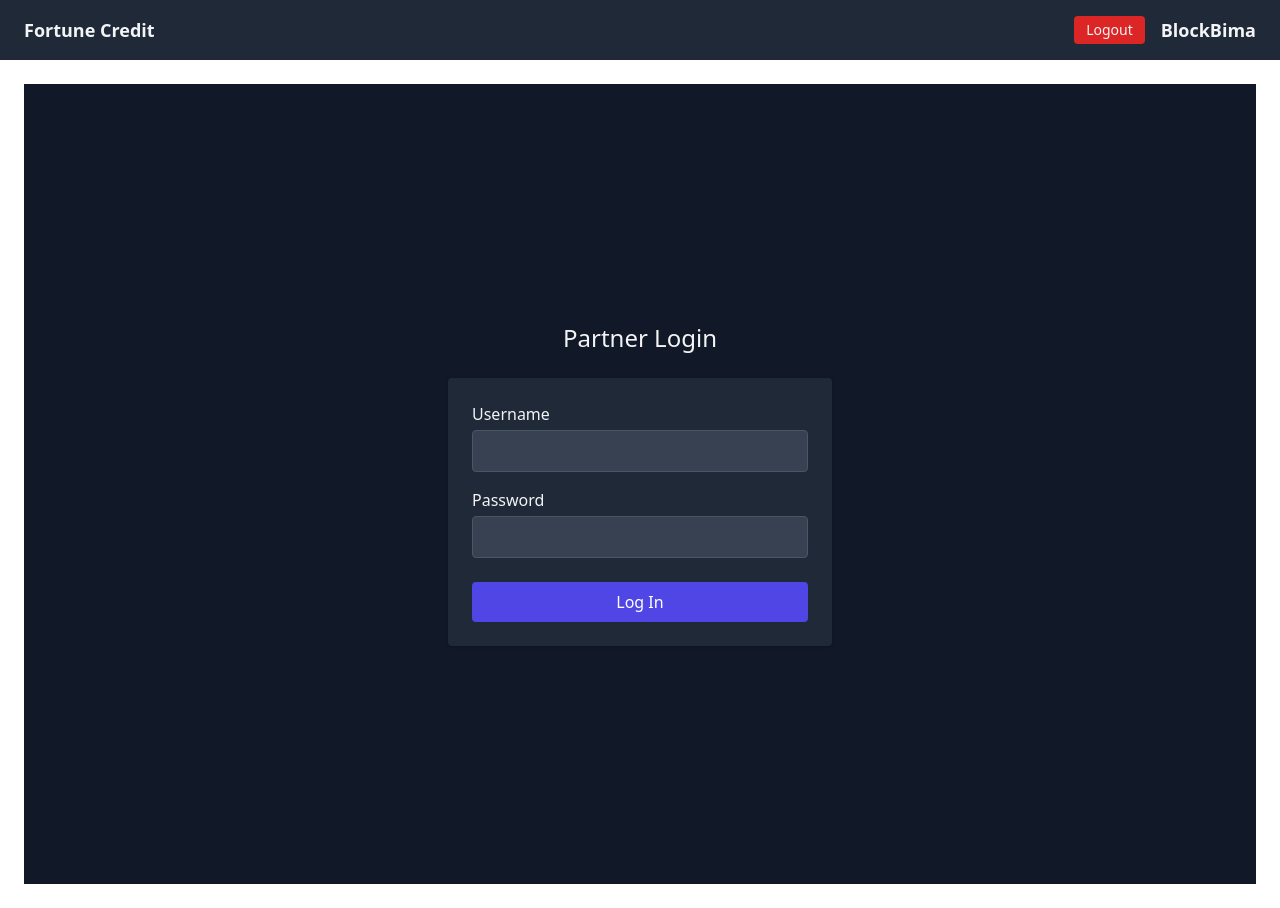
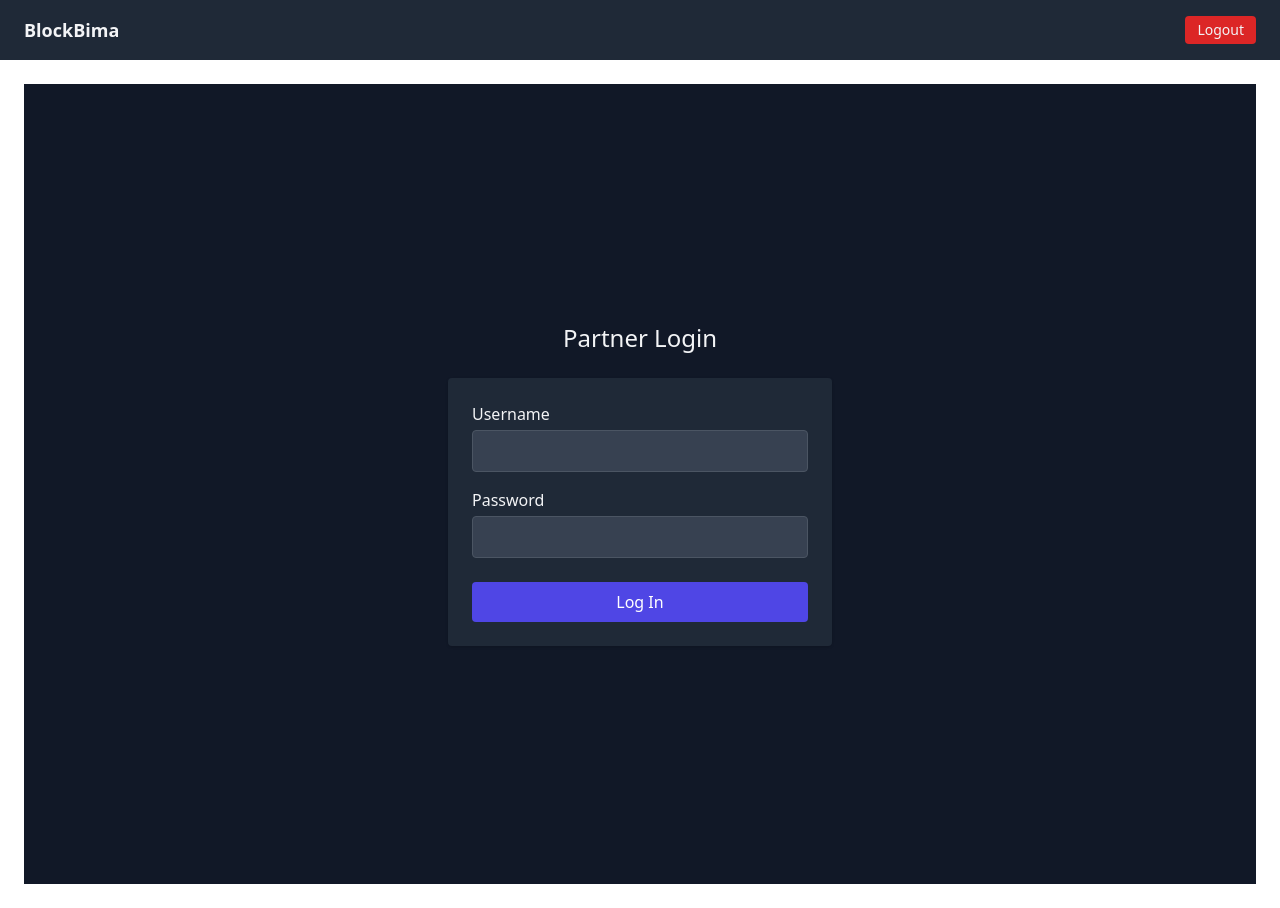
Before and after one commit to blockbima/dashboard, a Next.js app: page / in a window 1280 px wide. Built offline with nearby package versions, Linux system fonts and the light colour scheme.

Commit message:
Update layout.tsx

```diff
--- a/app/layout.tsx
+++ b/app/layout.tsx
@@ -11,11 +11,9 @@ export default function RootLayout({ children }: { children: ReactNode }) {
 
   useEffect(() => {
     const auth = sessionStorage.getItem("isAuthenticated") === "true";
-    // Public (login) path is "/"
     if (!auth && pathname !== "/") {
       router.replace("/");
     }
-    // If already authed and on login, go to dashboard
     if (auth && pathname === "/") {
       router.replace("/dashboard");
     }
@@ -30,19 +28,16 @@ export default function RootLayout({ children }: { children: ReactNode }) {
     <html lang="en">
       <body className="bg-white text-gray-900 dark:bg-gray-900 dark:text-gray-100 min-h-screen">
         <header className="px-6 py-4 bg-gray-800 text-gray-100 flex items-center justify-between">
-          {/* Left: Fortune Credit */}
-          <div className="text-lg font-bold">Fortune Credit</div>
+          {/* Only BlockBima now */}
+          <div className="text-lg font-bold">BlockBima</div>
 
-          {/* Right: Logout + BlockBima */}
-          <div className="flex items-center gap-4">
+          {/* Logout button */}
           <button
             onClick={handleLogout}
             className="px-3 py-1 bg-red-600 hover:bg-red-500 rounded text-sm"
           >
             Logout
           </button>
-            <div className="text-lg font-bold">BlockBima</div>
-          </div>
         </header>
         <main className="p-6 max-w-7xl mx-auto">{children}</main>
       </body>
```
Lines whose indentation alone changed are shown as unchanged.
